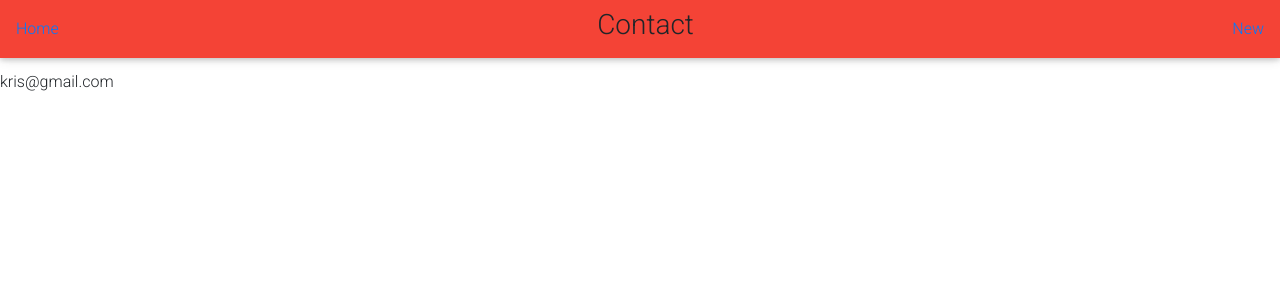
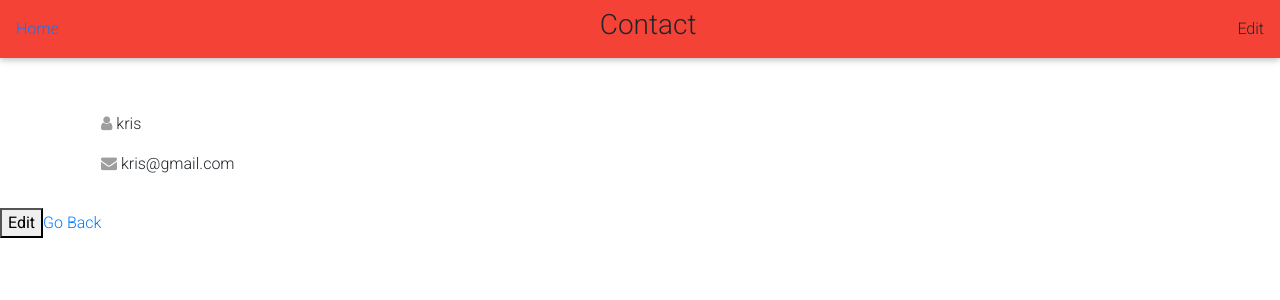
Before and after one commit to klentz87/react-contact-list, a React (Create React App) app: page /contact/122345 in a window 1280 px wide. Shown: the top 300 px of the page. Built offline with nearby package versions, Linux system fonts and the light colour scheme.

Commit message:
improve navigationBar functionality

```diff
--- a/src/components/App.js
+++ b/src/components/App.js
@@ -36,20 +36,16 @@ class App extends Component {
 	}
 
 	onCreateContact(data) {
-		alert("data" + JSON.stringify(data))
 		this.setState({
 			contacts: this.state.contacts.concat(data),
 		});
-
-		alert(JSON.stringify(this.state.contacts))
-
 	}
 
 	onEditContact(data, contactId) {
 		const contacts = cloneDeep(this.state.contacts);
 		const index = contacts.findIndex(contact => contact.id === contactId);
 		contacts[index] = {...contacts[index], ...data}
-		this.setState({contacts}, () => alert(("edit" + JSON.stringfiy(this.state.contacts[index]))));
+		this.setState({contacts});
 	}
 
 	updateSearch(search) {
@@ -60,7 +56,6 @@ class App extends Component {
 
   		return(
 	  		<div>
-	  			<NavigationBar />
 	  			<Route exact path='/' render={() => (
 	  				<ContactList
 	  					contacts={this.state.contacts}
--- a/src/components/Contact.js
+++ b/src/components/Contact.js
@@ -1,7 +1,8 @@
 import React, { Component } from "react";
-import { Link } from "react-router-dom";
-import { Redirect } from "react-router-dom";
-import { Container, Row, Col, Input, Button, Fa, Modal, ModalBody, ModalHeader, ModalFooter } from 'mdbreact';
+import NavigationBar from "./NavigationBar"
+import { Link, Redirect } from "react-router-dom";
+import { Container, Row, Col, Input, Button } from 'mdbreact';
+import _ from "lodash"
 
 
 class Contact extends Component {
@@ -58,9 +59,9 @@ class Contact extends Component {
 	handleEditSubmit(event, contact) {
 		event.preventDefault();
 		let contactData = this.state.formData;
-//		if (this.props.onEditContact) {
+		if (this.props.onEditContact) {
 			this.setState(this.props.onEditContact(contactData, contact), () => {this.handleEditMode()})
-//		}
+		}
 	}
 
 	handleChange(event) {
@@ -76,28 +77,48 @@ class Contact extends Component {
 
 
 	render() {
-		let display;
+		let display, nameArea, emailArea, homeNumberArea, workNumberArea, mobileNumberArea, addressArea, urlArea, notesArea;
+
+		this.state.formData.name ? nameArea = <p><i className="grey-text fa fa-user" aria-hidden="true"></i>  {this.state.formData.name}</p>: nameArea = '';
+		this.state.formData.email ? emailArea = <p><i className="grey-text fa fa-envelope" aria-hidden="true"></i>  {this.state.formData.email}</p> : emailArea = '';
+		this.state.formData.homeNumber ? homeNumberArea = <p><i className="grey-text fa fa-phone" aria-hidden="true"></i>   {this.state.formData.homeNumber}</p>: homeNumberArea = '';
+		this.state.formData.mobileNumber ? mobileNumberArea = <p><i className="grey-text fa fa-mobile-phone" aria-hidden="true"></i>   {this.state.formData.mobileNumber}</p>: mobileNumberArea = '';
+ 		this.state.formData.workNumber ? workNumberArea = <p><i className="grey-text fa fa-phone" aria-hidden="true"></i>   {this.state.formData.workNumber}</p>: workNumberArea = '';
+		this.state.formData.address ? addressArea = <p><i className="grey-text fa fa-map-marker" aria-hidden="true"></i>   {this.state.formData.address}</p>: addressArea = '';
+		this.state.formData.url ? urlArea = <p><i className="grey-text fa fa-laptop" aria-hidden="true"></i>   {this.state.formData.url}</p> : urlArea = '';
+		this.state.formData.notes ? notesArea = <p><i className="grey-text fa fa-pencil" aria-hidden="true"></i>   {this.state.formData.notes}</p> : notesArea = '';
+
+
 
 		if (this.props.match.path == "/contact") {
 			display = (
-				<div className="mt-5">
-					<h1>New</h1>
+			<Container className="mt-5">
+				<Row>
+					<Col md="6" xs="10">
 						<form onSubmit={(event) => this.handleSubmit(event)} >
-						<input type='text' id='name' name='name' placeholder="Name" value={this.state.formData.name} onChange={this.handleChange}/>
-						<input type='text' id='email' name='email' placeholder="Email" value={this.state.formData.email} onChange={this.handleChange}/>
-						<input type='text' id='homeNumber' name='homeNumber' placeholder="Home Number" value={this.state.formData.homeNumber} onChange={this.handleChange}/>
-						<input type="text" id="mobileNumber" placeholder="Mobile Number" value={this.state.formData.mobileNumber} onChange={this.handleChange}/>
-						<input type="text" id="workNumber" placeholder="Work Number" value={this.state.formData.workNumber} onChange={this.handleChange}/>
-						<input type='text' id="address" placeholder="Address" value={this.state.formData.address} onChange={this.handleChange}/>
-						<input type="text" id="url" placeholder="Url" value={this.state.formData.url} onChange={this.handleChange}/>
-						<input type="textarea" id="notes" placeholder="Notes" value={this.state.formData.notes} onChange={this.handleChange}/>
-						<button >Add Contact</button>
+							<div className="grey-text mt-5 p-3">
+								<h2>Add Contact</h2>
+								<Input type='text' label="Name" icon="user" id='name' value={this.state.formData.name} onChange={this.handleChange}/>
+								<Input type='text' label="Email" icon="envelope" id='email' value={this.state.formData.email} onChange={this.handleChange}/>
+								<Input type='text' label="Home Number" icon="phone" id='homeNumber' name='homeNumber' placeholder="Home Number" value={this.state.formData.homeNumber} onChange={this.handleChange}/>
+								<Input type="text" label="Mobile Number" icon="mobile-phone" id="mobileNumber" value={this.state.formData.mobileNumber} onChange={this.handleChange}/>
+								<Input type="text" label="Work Number" icon="phone" id="workNumber" value={this.state.formData.workNumber} onChange={this.handleChange}/>
+								<Input type='text' label="Address" icon="map-marker" id="address" value={this.state.formData.address} onChange={this.handleChange}/>
+								<Input type="text" label="URL" icon="laptop" id="url" value={this.state.formData.url} onChange={this.handleChange}/>
+								<Input type="textarea" label="Notes" icon="pencil" id="notes" value={this.state.formData.notes} onChange={this.handleChange}/>
+							</div>
+							<div className="text-center">
+								<Button color="primary" type="submit">Add Contact</Button>
+							</div>
 						</form>
 
 						{this.state.redirect && (
 							<Redirect to={'/'}/>
 						)}
-				</div>	)
+					</Col>
+				</Row>
+			</Container>
+			)
 
 		} else {
 
@@ -106,41 +127,70 @@ class Contact extends Component {
 
 			!this.state.editMode ?
 
+
 			display = (
-				<div>
-					<p>{this.state.formData.name}</p>
-					<p>{this.state.formData.email}</p>
-					<p>{this.state.formData.homeNumber}</p>
-					<p>{this.state.formData.mobileNumber}</p>
-					<p>{this.state.formData.workNumber}</p>
-					<p>{this.state.formData.address}</p>
-					<p>{this.state.formData.url}</p>
-					<p>{this.state.formData.notes}</p>
+				<Container className="mt-5">
+					<Row>
+						<Col md="6" xs="10">
+							<div className="mt-5 p-3">
+								{nameArea}
+								{emailArea}
+								{homeNumberArea}
+								{mobileNumberArea}
+								{workNumberArea}
+								{addressArea}
+								{urlArea}
+								{notesArea}
 							</div>
+						</Col>
+					</Row>
+				</Container>
 			) :
 
 			display = (
-				<div>
+			<Container className="mt-5">
+				<Row>
+					<Col md="6" xs="10">
 						<form onSubmit={(event) => this.handleEditSubmit(event, contactId)}>
-						<input type='text' id='name' placeholder="Name" defaultValue={this.state.formData.name} onChange={this.handleChange}/>
-						<input type='text' id='email' placeholder="Email" defaultValue={this.state.formData.email} onChange={this.handleChange}/>
-						<input type='text' id='homeNumber' placeholder="Home Number" defaultValue={this.state.formData.homeNumber} onChange={this.handleChange}/>
-						<input type="text" id="mobileNumber" placeholder="Mobile Number" defaultValue={this.state.formData.mobileNumber} onChange={this.handleChange}/>
-						<input type="text" id="workNumber" placeholder="Work Number" defaultValue={this.state.formData.workNumber} onChange={this.handleChange}/>
-						<input type='text' id="address" placeholder="Address" defaultValue={this.state.formData.address} onChange={this.handleChange}/>
-						<input type="text" id="url" placeholder="URL" defaultValue={this.state.formData.url} onChange={this.handleChange}/>
-						<input type="textarea" id="notes" placeholder="Notes" defaultValue={this.state.formData.notes} onChange={this.handleChange}/>
-						<button>Add Contact</button>
+							<div className="grey-text mt-5 p-3">
+								<h2>Edit Contact</h2>
+								<Input type='text' label="Name" icon="user" id='name' value={this.state.formData.name} onChange={this.handleChange}/>
+								<Input type='text' label="Email" icon="envelope" id='email' value={this.state.formData.email} onChange={this.handleChange}/>
+								<Input type='text' label="Home Number" icon="phone" id='homeNumber' value={this.state.formData.homeNumber} onChange={this.handleChange}/>
+								<Input type="text" label="Mobile Number" icon="mobile-phone" id="mobileNumber" value={this.state.formData.mobileNumber} onChange={this.handleChange}/>
+								<Input type="text" label="Work Number" icon="phone-square" id="workNumber" value={this.state.formData.workNumber} onChange={this.handleChange}/>
+								<Input type='text' label="Address" icon="address-card"id="address" value={this.state.formData.address} onChange={this.handleChange}/>
+								<Input type="text" label="URL" icon="laptop" id="url" value={this.state.formData.url} onChange={this.handleChange}/>
+								<Input type="textarea" label="Notes" icon="pencil" id="notes" value={this.state.formData.notes} onChange={this.handleChange}/>
+							</div>
+							<div className="text-center">
+								<Button type="submit">Add Contact</Button>
+							</div>
 						</form>
-				</div>
+					</Col>
+				</Row>
+			</Container>
+
+
 			)
 		}
 
 		return (
 			<div>
+				<NavigationBar match={this.props.match}
+							   editMode={this.state.editMode}
+							   onHandleEditMode={this.handleEditMode}
+							   onHandleSubmit={(event) => this.handleSubmit(event)}
+							   onHandleEdit={(event, contact) => this.handleEditSubmit(event, contact)}
+							   formEvent={this.event}
+							   contactInfo={ this.props.contacts.find(contact =>
+									{ return contact.id == this.props.match.params.id }).id}
+				/>
+
+				{display}
 					<button onClick={this.handleEditMode}>Edit</button>
 						<Link to="/">Go Back</Link>
-				{display}
+
 			</div>
 		)
 	}
--- a/src/components/ContactList.js
+++ b/src/components/ContactList.js
@@ -37,7 +37,7 @@ class ContactList extends Component {
 		return (
 			<div>
 				<Navbar className='search-bar' expand="xs">
-					<NavbarNav center>
+					<NavbarNav>
 						<NavItem>
 							<input value={this.state.search} onChange={(event) => {this.updateSearch(event.target.value)}}/>
 						</NavItem>
--- a/src/components/NavigationBar.js
+++ b/src/components/NavigationBar.js
@@ -1,13 +1,43 @@
 import React, { Component } from "react";
 import { Navbar, NavbarNav, NavItem } from 'mdbreact';
 import { Link } from "react-router-dom";
+import _ from "lodash"
 
 class NavigationBar extends Component {
 	constructor() {
 		super();
+
+		this.handleSubmit = this.handleSubmit.bind(this);
+		this.handleEdit = this.handleEdit.bind(this);
+		this.handleEditMode = this.handleEditMode.bind(this);
+	}
+
+	handleSubmit(event) {
+		this.props.onHandleSubmit(event)
+	}
+
+	handleEdit(event) {
+		this.props.onHandleEdit(event, this.props.contactInfo)
+	}
+
+	handleEditMode() {
+		this.props.onHandleEditMode();
 	}
 
 	render() {
+
+		let rightButton, leftButton;
+
+		if (_.isEmpty(this.props.match.params)) {
+			rightButton = <a onClick={this.handleSubmit}>Add</a>
+		} else {
+			if (this.props.editMode) {
+				rightButton = <a onClick={this.handleEdit}>Add</a>
+			} else {
+				rightButton = <a onClick={this.handleEditMode}>Edit</a>
+			}
+		}
+
 		return(
 			<Navbar color="red" fixed="top" expand="xs">
 				<NavbarNav left>
@@ -24,7 +54,7 @@ class NavigationBar extends Component {
 
 				<NavbarNav right>
 					<NavItem>
-						<Link to={'/contact'}>New</Link>
+						{rightButton}
 					</NavItem>
 				</NavbarNav>
 			</Navbar>
```
Lines whose indentation alone changed are shown as unchanged.
